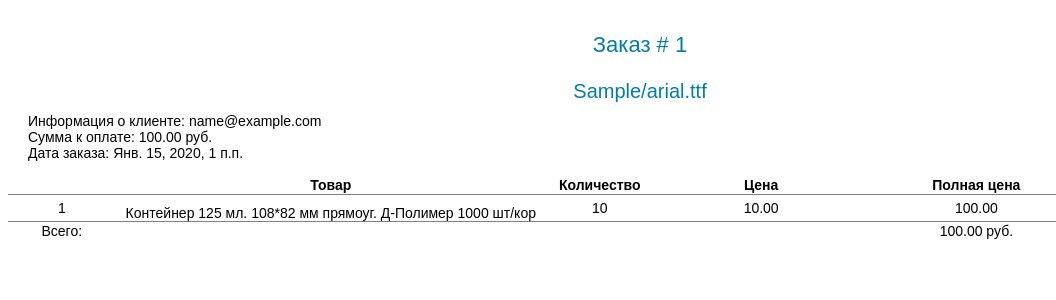
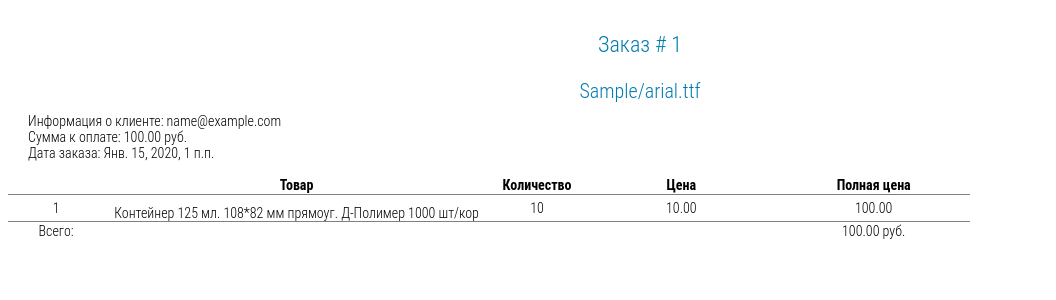
Before and after one commit to ollko/rustam, a Django app: template templates/other/invoice.html in a window 1280 px wide. Shown: the top 300 px of the page, without its empty margins (0-1056 px from the left). Run offline with Django 3.2, Linux system fonts and the light colour scheme; data comes from the database, SQL or seed files in the repository; tables that the repository leaves empty hold one stand-in row (values such as "Sample post"); the template is opened without the code that fills it: values that come from a table or form of the project are taken from there, most other values are stand-ins (such as "Sample title", 1, 10 or a date in 2020).

Commit message:
Add RobotoCondensed-Regular.ttf font

```diff
--- a/templates/other/invoice.html
+++ b/templates/other/invoice.html
@@ -9,13 +9,13 @@
 
             @media print {
                 @font-face {
-                    font-family: Sans-Serif;
-                    src: url("{{path_to_fonts}}/arial.ttf");
+                    font-family: 'Roboto Condensed', sans-serif;
+                    src: url("{{path_to_fonts}}/RobotoCondensed-Regular.ttf");
                 }
             }
 
             body {
-                font-family: Sans-Serif;
+                font-family: 'Roboto Condensed', sans-serif;
                 font-weight: 200;
                 font-size: 14px;
             }
```
Also changed, not shown: RobotoCondensed-Regular.ttf (added).
